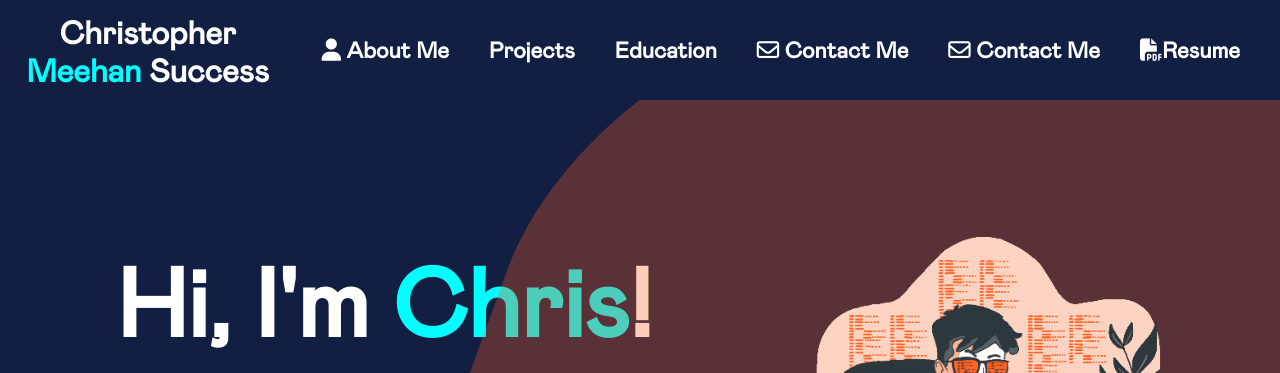
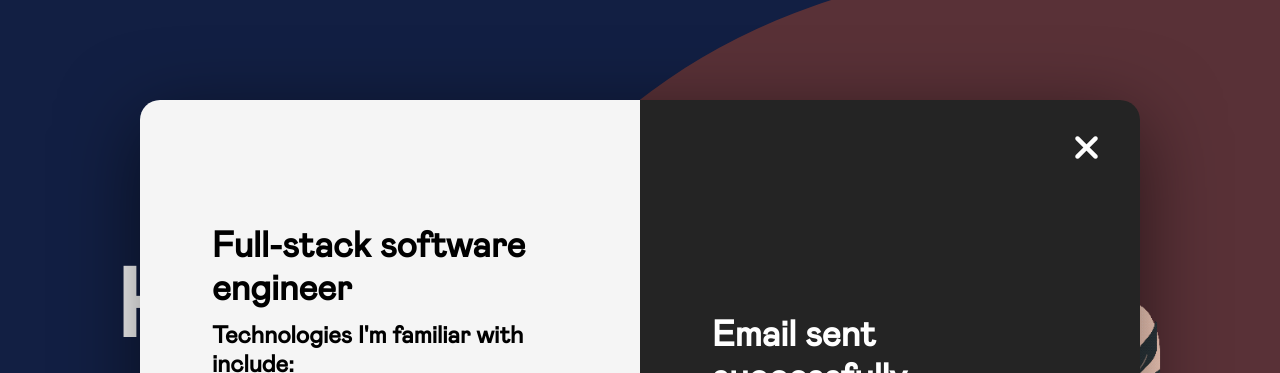
Before and after one commit to C-Meehan/portfoliov1, a website: page success.html in a window 1280 px wide. Shown: the top 373 px of the page. Drawn offline with nearby package versions, Linux system fonts and the light colour scheme.

Commit message:
fixed success load

```diff
--- a/script.js
+++ b/script.js
@@ -1,4 +1,5 @@
 let isModalOpen = false
+let isModalOpenSuccess = true
 
 const buttons = document.querySelectorAll("[data-carousel-button]")
 
@@ -66,13 +67,13 @@ function toggleModal() {
 }
 
 function toggleModalSuccess() {
-  if (isModalOpen) {
-    isModalOpen = false
-    return document.body.classList.remove('modal--open')
+  if (isModalOpenSuccess) {
+    isModalOpenSuccess = true
+    return document.body.classList += " modal--open"
 
   }
-  isModalOpen = true
-  document.body.classList += " modal--open"
+  isModalOpenSuccess = false
+  document.body.classList.remove('modal--open')
 }
 
 // toggleModalSuccess();
--- a/success.html
+++ b/success.html
@@ -19,15 +19,15 @@
     <title>Chris' Portfolio</title>
 </head>
 
-<body>
+<body onload="toggleModalSuccess()">
     <nav class="navbar transition">
         <div class="nav-name">Christopher <span>Meehan</span> Success</div>
         <div class="nav-links">
             <a href="#about"><i class="fa-solid fa-user" style="color: #fcfcfd;"></i> About Me</a>
             <a href="#project">Projects</a>
             <a href="#education">Education</a>
-            <a href="#contact-form" id="contact-link" onclick="toggelModal()"><i class="fa-regular fa-envelope"></i>
-                Contact Me</a>
+            <!-- <a href="#contact-form" id="contact-link" onclick="toggelModal()"><i class="fa-regular fa-envelope"></i>
+                Contact Me</a> -->
             <a onclick="toggleModalSuccess()"><i class="fa-regular fa-envelope"></i> Contact Me</a>
             <a href="./assets/Christopher.Meehan.Resume (2).pdf" target="_blank"><i class="fa-solid fa-file-pdf"></i>Resume</a>
         </div>
```
